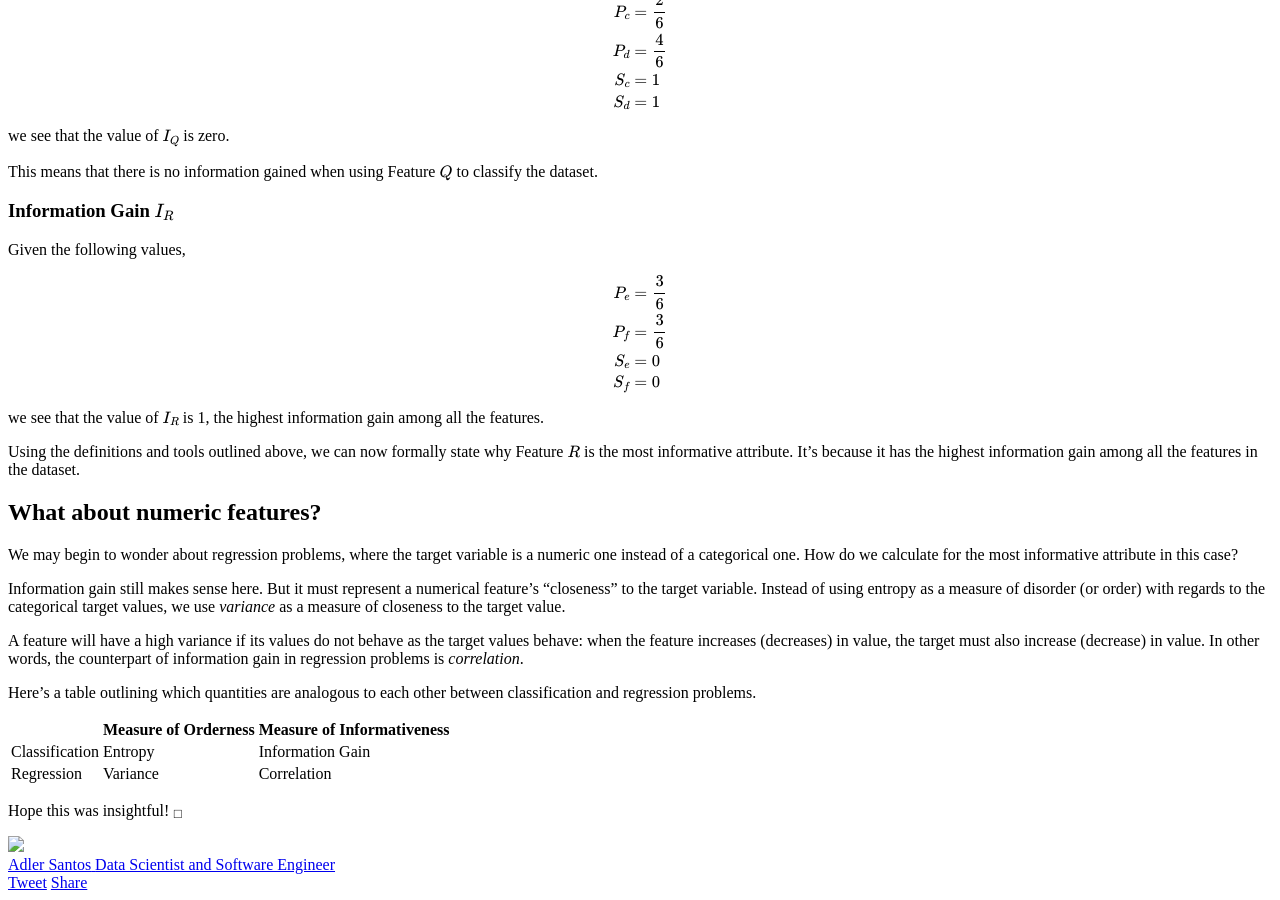
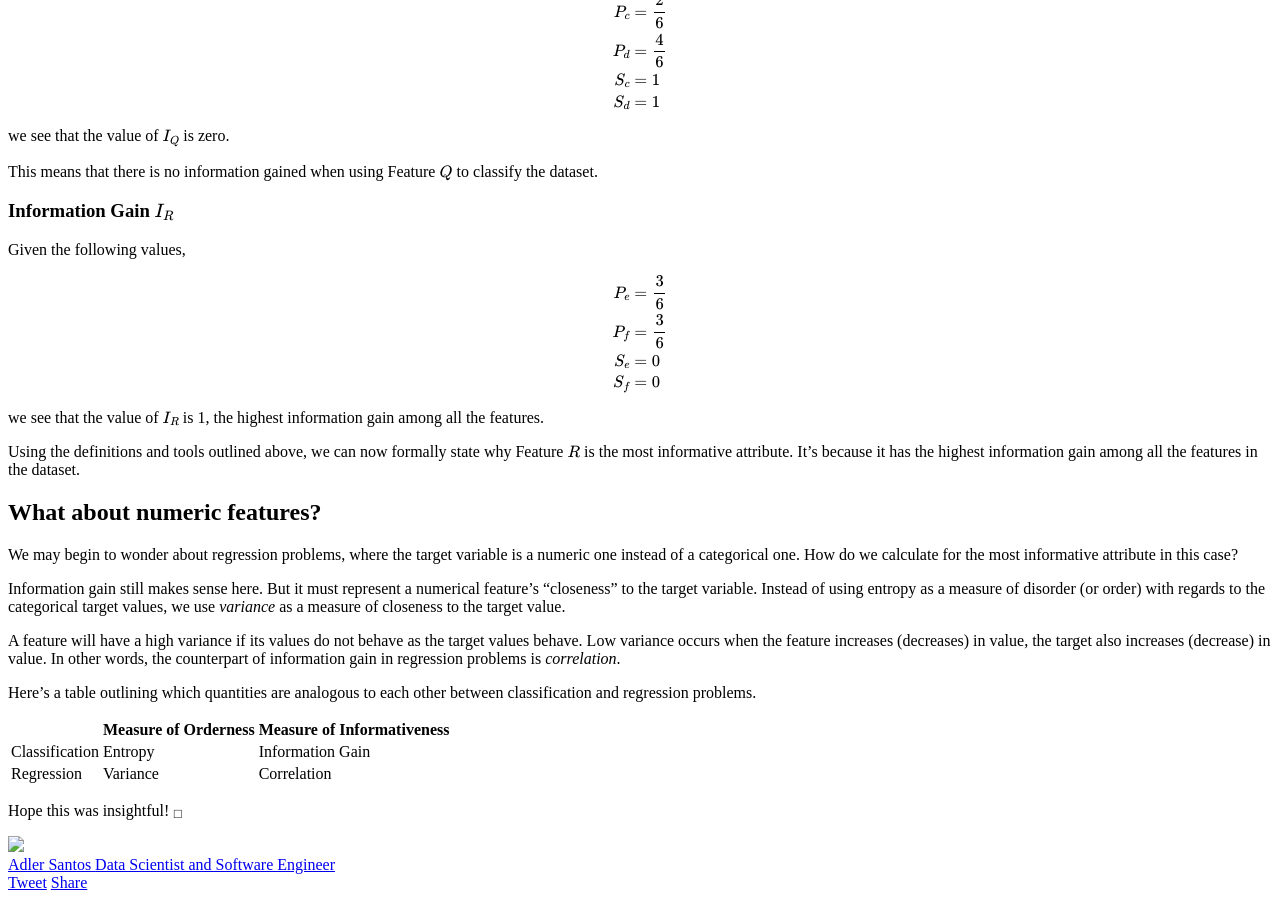
Before and after one commit to adlersantos/adlersantos.github.io, a Jekyll site: the page built from _posts/2017-03-31-machine-learning-entropy-and-classification.md, in a window 1280 px wide and 900 px high, scrolled down 2285 px. Built offline with Jekyll 4.4.1, drawn with Linux system fonts in a browser that asks for light colours; nearby versions of some CDN libraries; formulas are drawn with MathJax 3.

Commit message:
revised statement on variance

```diff
--- a/_posts/2017-03-31-machine-learning-entropy-and-classification.md
+++ b/_posts/2017-03-31-machine-learning-entropy-and-classification.md
@@ -159,7 +159,7 @@ We may begin to wonder about regression problems, where the target variable is a
 
 Information gain still makes sense here. But it must represent a numerical feature's "closeness" to the target variable. Instead of using entropy as a measure of disorder (or order) with regards to the categorical target values, we use _variance_ as a measure of closeness to the target value.
 
-A feature will have a high variance if its values do not behave as the target values behave: when the feature increases (decreases) in value, the target must also increase (decrease) in value. In other words, the counterpart of information gain in regression problems is _correlation_.
+A feature will have a high variance if its values do not behave as the target values behave. Low variance occurs when the feature increases (decreases) in value, the target also increases (decrease) in value. In other words, the counterpart of information gain in regression problems is _correlation_.
 
 Here's a table outlining which quantities are analogous to each other between classification and regression problems.
 
```
